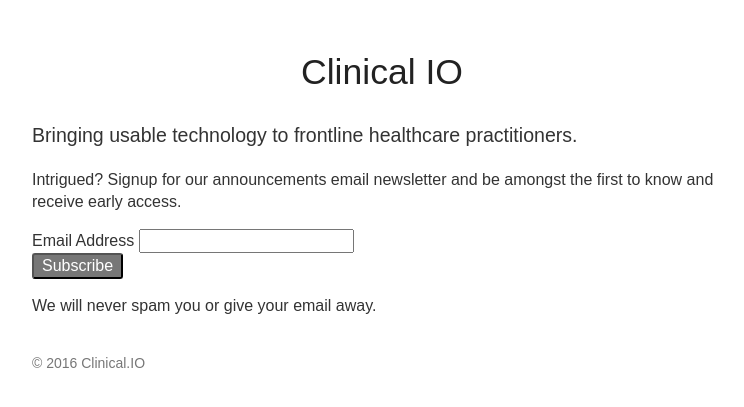
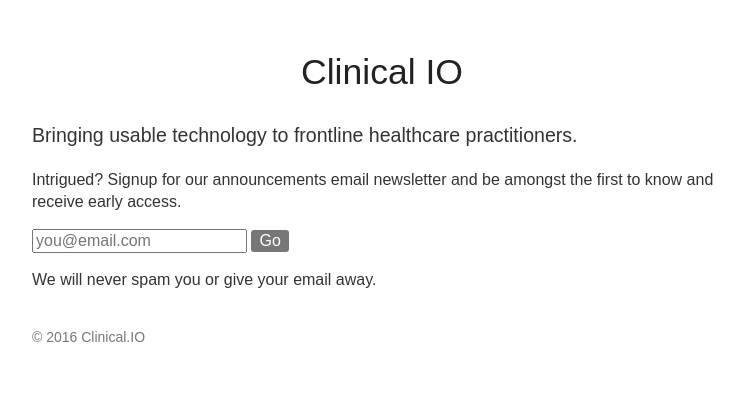
Before and after one commit to clinical/clinical.github.io, a Jekyll site: the page built from index.html, in a window 1280 px wide. Shown: the top 407 px of the page, without its empty margins (258-1002 px from the left). Built offline with Jekyll 4.4.1, drawn with Linux system fonts in a browser that asks for light colours.

Commit message:
Improve subscribe form styling

```diff
--- a/_includes/mailchimp_signup_form.html
+++ b/_includes/mailchimp_signup_form.html
@@ -1,16 +1,13 @@
 <!-- Begin MailChimp Signup Form -->
 <div id="mc_embed_signup">
 <form action="//clinical.us13.list-manage.com/subscribe/post?u=5ad6b270cdea65aaf4979d612&amp;id=71015a6620" method="post" id="mc-embedded-subscribe-form" name="mc-embedded-subscribe-form" class="validate" target="_blank" novalidate>
-<div class="mc-field-group">
-	<label for="mce-EMAIL">Email Address </label>
-	<input type="email" value="" name="EMAIL" class="required email" id="mce-EMAIL">
-</div>
+	<input type="email" name="EMAIL" id="mce-EMAIL" placeholder="you@email.com">
+  <input type="submit" value="Go" name="subscribe" id="mc-embedded-subscribe" class="btn">
 	<div id="mce-responses" class="clear">
 		<div class="response" id="mce-error-response" style="display:none"></div>
 		<div class="response" id="mce-success-response" style="display:none"></div>
 	</div>    <!-- real people should not fill this in and expect good things - do not remove this or risk form bot signups-->
     <div style="position: absolute; left: -5000px;" aria-hidden="true"><input type="text" name="b_5ad6b270cdea65aaf4979d612_71015a6620" tabindex="-1" value=""></div>
-    <div class="clear"><input type="submit" value="Subscribe" name="subscribe" id="mc-embedded-subscribe" class="btn"></div>
     </div>
 </form>
 <p>We will never spam you or give your email away.</p>
--- a/_sass/base.scss
+++ b/_sass/base.scss
@@ -53,6 +53,7 @@
   padding: 2px 8px;
   border-radius: 3px;
   background-color: #777;
+  border: 0;
 }
 
 ul {
```
